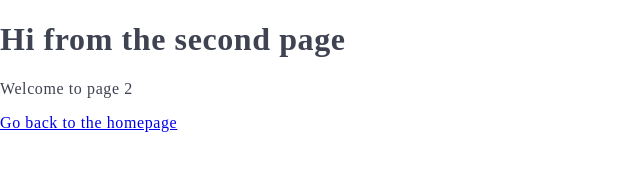
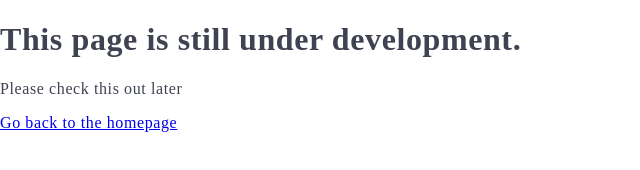
Before and after one commit to helenahu/secret-garden, a Gatsby site: page /about-me in a window 1280 px wide. Shown: the whole page, without its empty margins (0-640 px from the left). Built offline with nearby package versions, Linux system fonts and the light colour scheme; Gatsby itself is replaced by a stand-in of ours.

Commit message:
Checking Deployment updates

```diff
--- a/src/pages/about-me.js
+++ b/src/pages/about-me.js
@@ -1,13 +1,11 @@
 import React from "react"
 import { Link } from "gatsby"
-import SEO from "../components/seo"
 import '../styles/index.css'
 
 const AboutMe = () => (
   <div>
-    <SEO title="Page two" />
-    <h1>Hi from the second page</h1>
-    <p>Welcome to page 2</p>
+    <h1>This page is still under development.</h1>
+    <p>Please check this out later</p>
     <Link to="/">Go back to the homepage</Link>
   </div>
 )
--- a/src/pages/index.js
+++ b/src/pages/index.js
@@ -1,14 +1,12 @@
 import React from "react"
 import { Link } from "gatsby"
 import '../styles/index.css'
-import SEO from "../components/seo"
 import Header from "../components/header"
 import Landing from "../components/Landing"
 
 const IndexPage = () => (
   <div className='MainDiv'>
     <Header></Header>
-    <SEO title="Home" />
     <Landing></Landing>
 
     </div>
```
Also changed, not shown: src/pages/my-works.js (+4 -3 lines), 1 other file.
